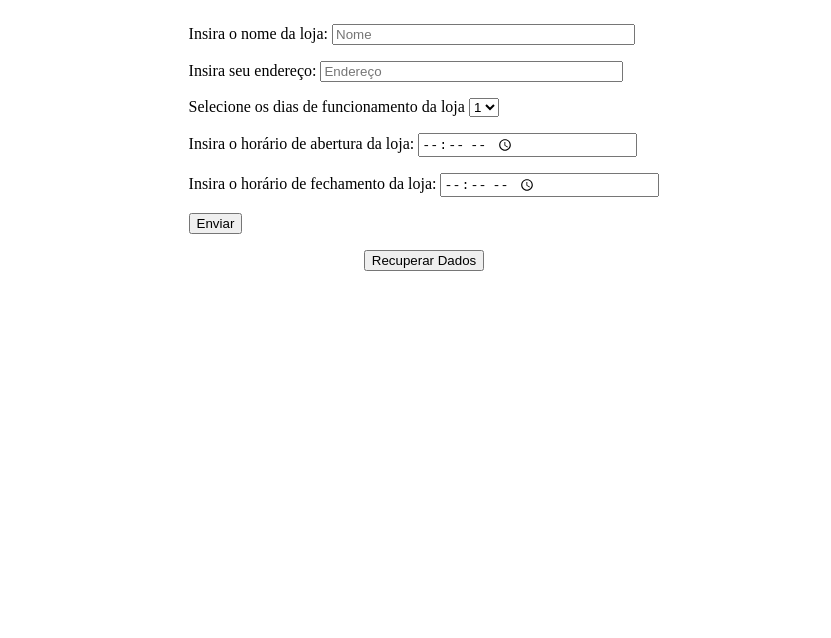
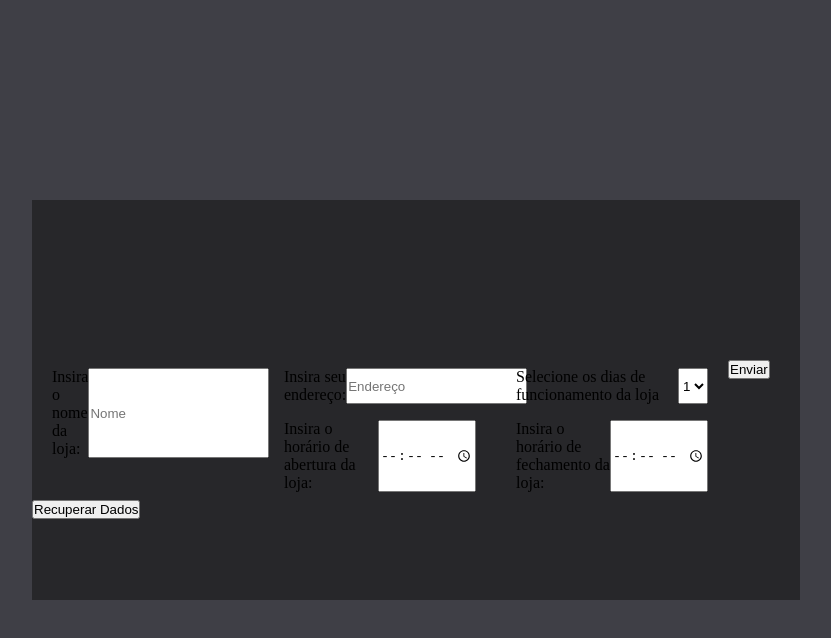
Before and after one commit to DevVitorMSilva/EstudosDodev, a plain HTML site: page front-end/exercicio8/index.html in a window 1280 px wide. Shown: the whole page, without its empty margins (224-1055 px from the left). Drawn offline with Linux system fonts and the light colour scheme; no server answers.

Commit message:
deixando os inputs um do lado do outro

```diff
--- a/front-end/exercicio8/index.html
+++ b/front-end/exercicio8/index.html
@@ -1,23 +1,25 @@
 <!DOCTYPE html>
 <html lang="en">
+
 <head>
     <meta charset="UTF-8">
     <meta name="viewport" content="width=device-width, initial-scale=1.0">
     <title>Document</title>
     <link rel="stylesheet" href="./style.css">
 </head>
+
 <body>
-    <section class="forms">
+    <div class="container">
         <form id="form">
-            <div>
+            <div class="input-box">
                 <label for="nome">Insira o nome da loja:</label>
                 <input type="text" id="nome" class="formulario" placeholder="Nome">
             </div>
-            <div>
+            <div class="input-box">
                 <label for="endereco">Insira seu endereço:</label>
                 <input type="text" id="endereco" class="formulario" placeholder="Endereço">
             </div>
-            <div>
+            <div class="input-box">
                 <label for="diasFuncionamento">Selecione os dias de funcionamento da loja</label>
                 <select name="diasFuncionamento" id="dias">
                     <option value="1">1</option>
@@ -29,25 +31,24 @@
                     <option value="7">7</option>
                 </select>
             </div>
-            <div>
+            <div class="input-box">
                 <label for="horarioAbertura">Insira o horário de abertura da loja:</label>
                 <input type="time" id="abertura" name="horarioAbertura">
             </div>
-            <div>
+            <div class="input-box">
                 <label for="horarioFechamento">Insira o horário de fechamento da loja:</label>
                 <input type="time" id="fechamento" name="horarioFechamento">
             </div>
-            <div>
+            <div class="btn-group">
                 <button type="submit">Enviar</button>
+                <button onclick=recuperarDados()>Recuperar Dados</button>
             </div>
 
         </form>
-    </section>
-    <div class="btn">
-        <button onclick=recuperarDados()>Recuperar Dados</button>
     </div>
 
 
     <script src="index.js"></script>
 </body>
+
 </html>
--- a/front-end/exercicio8/index.js
+++ b/front-end/exercicio8/index.js
@@ -3,11 +3,11 @@ const inputEndereco = document.getElementById('endereco')
 const inputDias = document.getElementById('dias')
 const inputAbertura = document.getElementById('abertura')
 const inputFechamento = document.getElementById('fechamento')
-const fomr = document.getElementById("form")
+const form = document.getElementById("form")
 
 let valorNome, valorEndereco, valorDias, valorAbertura, valorFechamento
 form.addEventListener('submit', function (event){
-
+    event.preventDefault();
 
     valorNome = inputNome.value
     valorEndereco = inputEndereco.value
--- a/front-end/exercicio8/style.css
+++ b/front-end/exercicio8/style.css
@@ -1,37 +1,36 @@
-select:focus {
-    outline: none !important;
-    border-color: purple;
+* {
+    margin: 0;
+    padding: 0;
 }
 
-input:focus {
-    outline: none !important;
-    border-color: purple;
+body{
+    width: 100vw;
+    height: 100vh;
+    display: flex;
+    justify-content: center;
+    align-items: center;
+    background-color: #3f3f46;
 }
 
-body {
-    width: 100vw;
-    height: 100vh;
+.container {
+    display: flex;
+    width: 60vw;
+    height: 50vh;
+    background-color: #27272a;
 }
 
-.forms {
-    display: flex;
-    justify-content: center;
-    vertical-align: center;
+form{
+    margin-top: 20vh;
 }
 
-input {
-    margin-top: 2vh;
-    padding-right: 15vh;
+.input-box {
+    display: flex;
+    flex-direction: row;
+    float: left;
+    width: 15vw;
+    margin: 1vh 2.5vh;
 }
 
-select {
-    margin-top: 2vh;
+.btn-group {
+
 }
-
-button {
-    margin-top: 2vh;
-}
-
-.btn {
-    text-align: center;
-}
```
